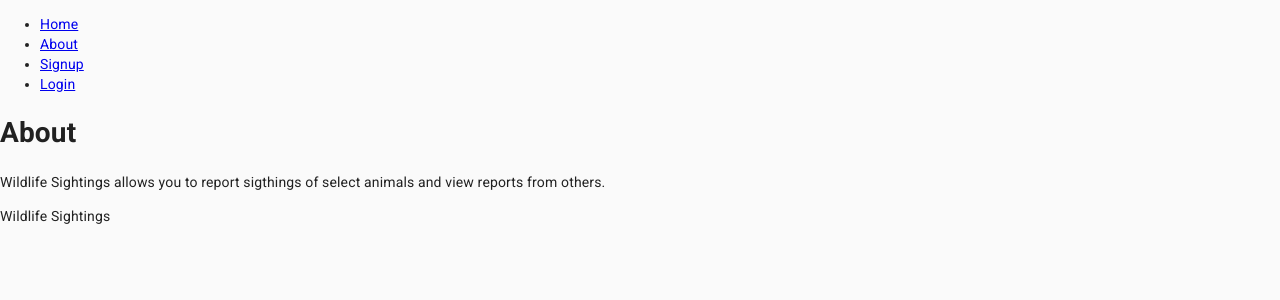
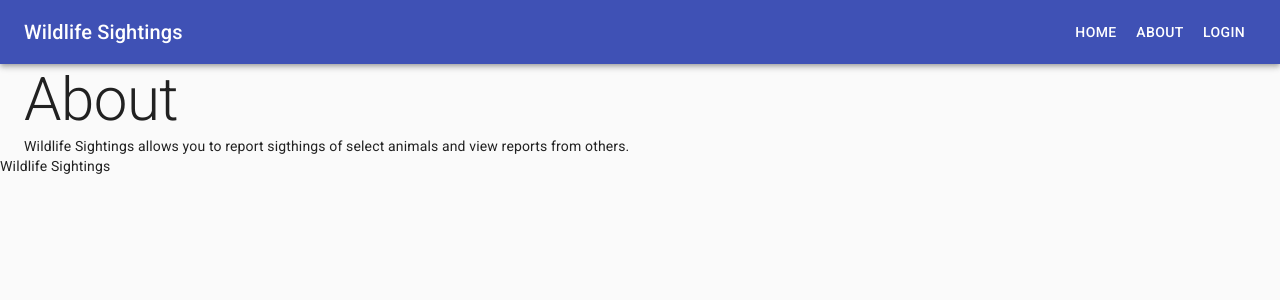
Before and after one commit to BlairCurrey/wildlife-sightings, a React (Create React App) app in the folder client/: page /about in a window 1280 px wide. Shown: the top 300 px of the page. Built offline with nearby package versions, Linux system fonts and the light colour scheme.

Commit message:
styled nav bar

```diff
--- a/client/src/components/Home/index.js
+++ b/client/src/components/Home/index.js
@@ -1,4 +1,5 @@
 import { React, useState, useEffect } from 'react';
+import { Container } from '@material-ui/core';
 
 import SightingFormWrapper from './SightingFormWrapper.js'
 import Sightings from './Sightings.js';
@@ -66,7 +67,7 @@ function Home(){
     setResult(data.message)
   };
   return (
-    <div className="Home">
+    <Container>
       <h1>Homepage</h1>
       <h2>Add a Sighting</h2>
       <div>{result}</div>
@@ -80,7 +81,7 @@ function Home(){
       />
       <Map sightings={sightings}/>
       <Sightings sightings={sightings}/>
-    </div>
+    </Container>
   );
 }
 
--- a/client/src/components/about/index.js
+++ b/client/src/components/about/index.js
@@ -1,14 +1,15 @@
 import React from 'react';
+import { Container, Typography } from '@material-ui/core';
 
 function About(props){
     return (
-    <div className="About">
-        <h1>About</h1>
-        <p>
+    <Container className="About">
+        <Typography variant="h2" component="h1">About</Typography>
+        <Typography variant="p">
             Wildlife Sightings allows you to report sigthings of select
             animals and view reports from others.
-        </p>
-    </div>
+        </Typography>
+    </Container>
     );
 }
 
--- a/client/src/components/notfound/index.js
+++ b/client/src/components/notfound/index.js
@@ -1,11 +1,17 @@
 import React from 'react';
+import { Container, Typography } from '@material-ui/core';
 
-function NotFOund(){
+function NotFound(){
     return(
-        <div>
-            <h1>Page Not Found</h1>
-        </div>
+        <Container>
+            <Typography
+                variant="h1"
+                align="center"
+            >
+                Page Not Found
+            </Typography>
+        </Container>
     )
 }
 
-export default NotFOund;
+export default NotFound;
--- a/client/src/components/routes/index.js
+++ b/client/src/components/routes/index.js
@@ -14,7 +14,7 @@ function Routes(){
     <BrowserRouter>
       <Navbar />
       <Switch>
-        <Route path="/" exact render={(props) => <Home {...props} />}/>
+        <Route path="/" exact render={(props) => <Home {...props} />} />
         <Route path="/home" exact render={(props) => <Home {...props} />}/>
         <Route path="/about" exact render={(props) => <About {...props} />}/>
         <Route path="/signup" exact render={(props) => <Signup {...props} />}/>
--- a/client/src/components/routes/navbar.js
+++ b/client/src/components/routes/navbar.js
@@ -1,14 +1,37 @@
 import React from 'react';
-import { Link } from 'react-router-dom';
+import { AppBar, Toolbar, Button, Typography, Link} from '@material-ui/core';
+import { makeStyles } from '@material-ui/core/styles';
+
+const useStyles = makeStyles((theme) => ({
+  root: {
+    flexGrow: 1,
+  },
+  menuButton: {
+    marginRight: theme.spacing(2),
+  },
+  title: {
+    flexGrow: 1,
+  },
+}));
 
 function Navbar(){
+    const classes = useStyles();
+    const preventDefault = (event) => event.preventDefault();
     return(
-        <ul>
-            <li><Link to="/home">Home</Link></li>
-            <li><Link to="/about">About</Link></li>
-            <li><Link to="/signup">Signup</Link></li>
-            <li><Link to="/login">Login</Link></li>
-        </ul>
+        <div className={classes.root}>
+            <AppBar position="static">
+                <Toolbar>
+                    <Typography variant="h6" className={classes.title}>
+                      <Link href="/home" color="inherit" underline="none">
+                        Wildlife Sightings
+                      </Link>
+                    </Typography>
+                    <Button color="inherit" href="/home">Home</Button>
+                    <Button color="inherit" href="/about">About</Button>
+                    <Button color="inherit" href="/login">Login</Button>
+                </Toolbar>
+            </AppBar>
+        </div>
     )
 }
 
```
Also changed, not shown: client/src/components/Home/Map.js (line endings or trailing spaces).
